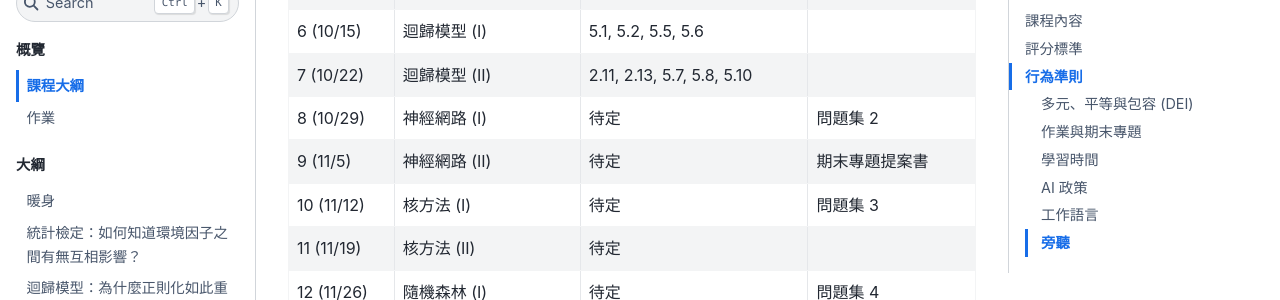
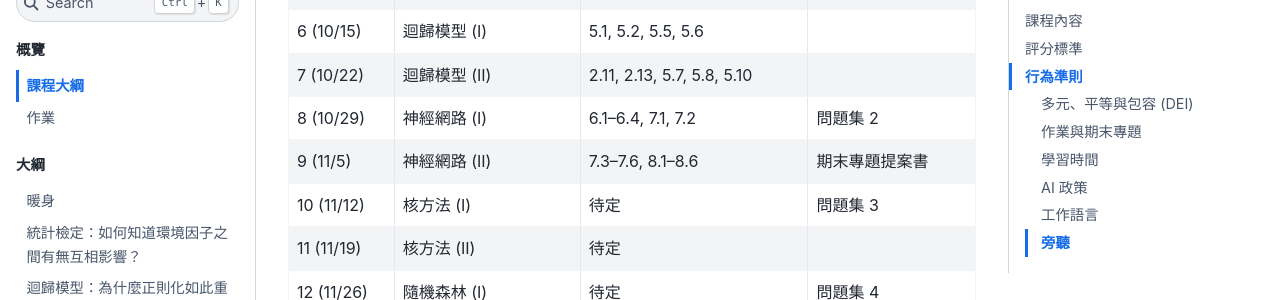
Before and after one commit to whyjz/ncu-env-data-science-zhtw, a Jupyter Book: the page built from docs/syllabus.md, in a window 1280 px wide and 900 px high, scrolled down 1066 px. Shown: the part 152-452 px from the top of the window. Built offline with Jupyter Book 1.0.4 settings and Sphinx 7.4.7 and the Sphinx Book theme 1.1.4, drawn with Linux system fonts in a browser that asks for light colours.

Commit message:
Update topic 3 assigned reading

```diff
--- a/docs/syllabus.md
+++ b/docs/syllabus.md
@@ -63,11 +63,11 @@ Hsieh, W. (2023). Introduction to Environmental Data Science. Cambridge: Cambrid
   -
 * - 8 (10/29)
   - 神經網路 (I)
-  - 待定
+  - 6.1--6.4, 7.1, 7.2
   - 問題集 2
 * - 9 (11/5)
   - 神經網路 (II)
-  - 待定
+  - 7.3--7.6, 8.1--8.6
   - 期末專題提案書
 * - 10 (11/12)
   - 核方法 (I)
```
Also changed, not shown: docs/assignments.md (+1 -1 lines).
